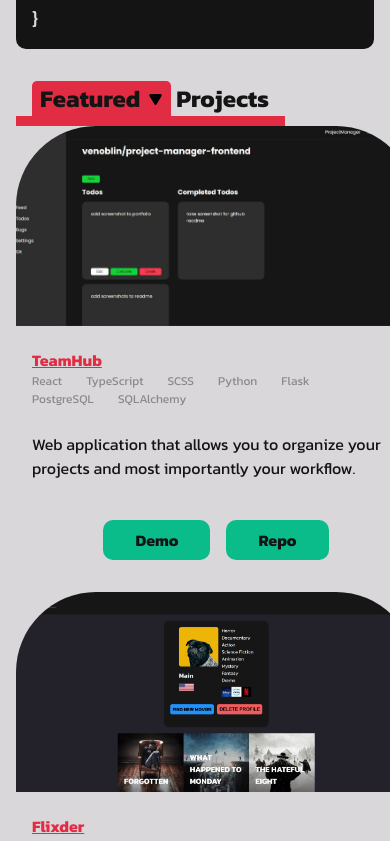
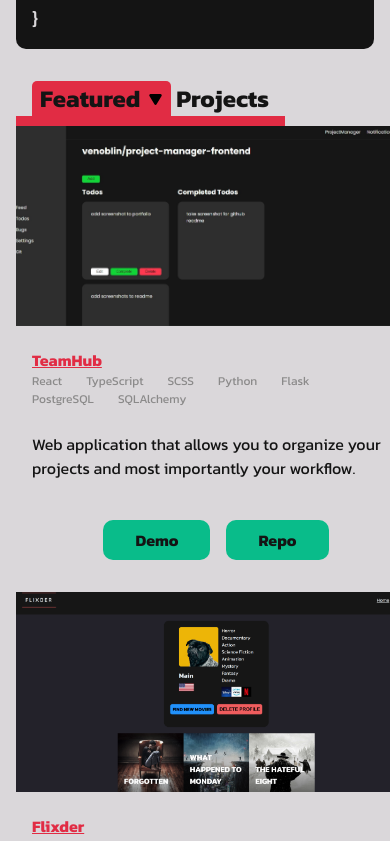
Before and after one commit to venoblin/personal-portfolio-frontend, a React (Create React App) app: page / in a window 390 px wide. Shown: the part 1040-1881 px from the top of the page. Built offline with nearby package versions, Linux system fonts and the light colour scheme; no server answers.

Commit message:
worked on stlying

```diff
--- a/src/styles/App.css
+++ b/src/styles/App.css
@@ -136,7 +136,6 @@ section .wrapper {
 }
 @media (max-width: 900px) {
   .App .Projects .ProjectCard {
-    border-radius: 5rem;
     width: 100%;
     margin-left: 0;
     margin-right: 0;
--- a/src/styles/App.scss
+++ b/src/styles/App.scss
@@ -120,7 +120,6 @@ section {
 
   @media (max-width: 900px) {
     .Projects .ProjectCard {
-      border-radius: 5rem;
       width: 100%;
       margin-left: 0;
       margin-right: 0;
```
Also changed, not shown: 1 other file (tests, documents, lock files or other folders).
